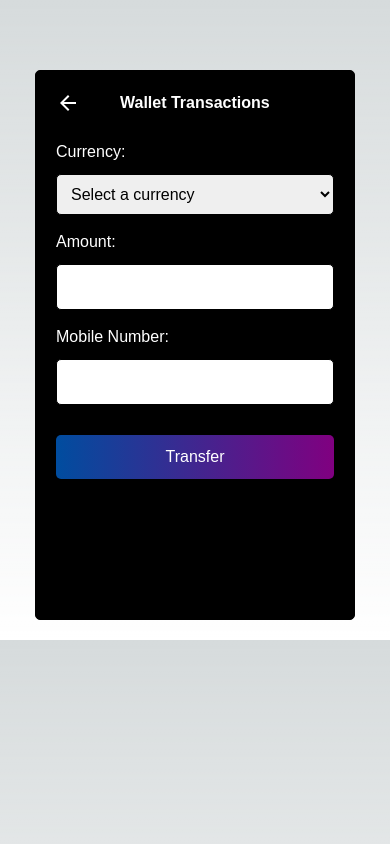
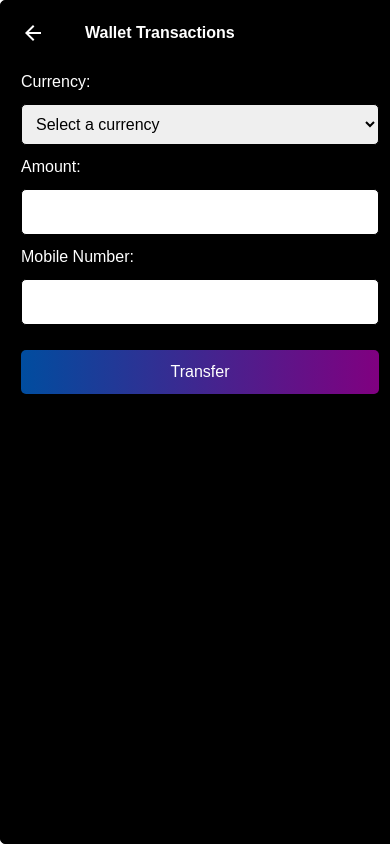
Before and after one commit to Ascenddefilabs-Dupay/transactiontype, a Next.js app in the folder frontend-transaction-type/: page /WalletTransactions in a window 390 px wide. Built offline with nearby package versions, Linux system fonts and the light colour scheme.

Commit message:
i made ui changes and added the upi payment in mobile number and changes in models

```diff
--- a/frontend-transaction-type/src/app/AddressBasedTransaction/AddressBasedTransactionForm.css
+++ b/frontend-transaction-type/src/app/AddressBasedTransaction/AddressBasedTransactionForm.css
@@ -10,19 +10,19 @@
 html, body {
   height: 100%;
   font-family: Arial, Helvetica, sans-serif;
-
+  overflow: hidden;
 }
 
 body {
   display: flex;
   justify-content: center;
   align-items: flex-start;
-  padding-top: 50px;
 }
 
 .address-based-transaction-form-container {
-  width:320px;
-  height: 550px;
+  width:400px;
+  height: 100vh;
+  margin: 0px auto;
 }
 
 .address-based-transaction-form {
@@ -30,7 +30,9 @@ body {
   padding: 20px;
   border-radius: 8px;
   box-shadow: 0px 4px 8px rgba(0, 0, 0, 0.5);
-  height: 550px;
+  width:400px;
+  margin: 0px auto;
+  height: 100vh;
 }
 
 .form-heading {
@@ -76,10 +78,6 @@ select {
   background: linear-gradient(90deg, #007bff9f, #800080);
   font-family: Arial, Helvetica, sans-serif;
   margin-top: 10px;
-}
-
-button:hover {
-  background-color: #005bb5;
 }
 
 .error-message {
--- a/frontend-transaction-type/src/app/QrScanner/qrcode.css
+++ b/frontend-transaction-type/src/app/QrScanner/qrcode.css
@@ -1,13 +1,25 @@
+* {
+  margin: 0;
+  padding: 0;
+  box-sizing: border-box;
+}
+
+html, body {
+  height: 100%;
+  font-family: Arial, Helvetica, sans-serif;
+  overflow: hidden;
+}
+
 .qr-scanner-container {
-  width: 320px;
-  margin: 50px auto;
+  width: 400px;
+  margin: 0px auto;
   padding: 25px;
   border: 1px solid #ddd;
   border-radius: 8px;
   text-align: center;
   background-color: black;
-  height: 550px;
-
+  height: 100vh;
+  overflow: hidden; /* Prevents scrolling */
 }
 
 .scan-button,
@@ -24,13 +36,11 @@
 .scan-button {
   background-color: #4caf50;
   color: white;
-  font-family: Arial, Helvetica, sans-serif;
 }
 
 .cancel-button {
   background-color: #f44336;
   color: white;
-  font-family: Arial, Helvetica, sans-serif;
 }
 
 .scanner-wrapper {
@@ -55,90 +65,39 @@
 .amount-form input {
   padding: 5px;
   color: black;
-  margin-bottom: 20x;
+  margin-bottom: 20px;
   font-family: Arial, Helvetica, sans-serif;
 }
 
-.amount-form button {
+.button_class {
   padding: 10px 20px;
   font-size: 16px;
   border: none;
   border-radius: 5px;
-  background-color: #2196f3;
   color: white;
   cursor: pointer;
-  margin-top: 20x;
+  margin-top: 20px;
   background: linear-gradient(90deg, #007bff9f, #800080);
   font-family: Arial, Helvetica, sans-serif;
-  margin-top: 15px;
 }
-.heading{
+
+.heading {
   color: white;
   font-weight: bold;
 }
 
-.amount_label{
+.amount_label {
   color: white;
   text-align: left;
 }
 
-.button_class{
-  margin-top: 10px;
-}
-
-.currency-form {
+.currency-form1 {
   margin: 0 auto;
   border: 1px solid black;
   border-radius: 5px;
   background-color: black;
   display: flex;
   flex-direction: column;
-}
-
-.currency-form .form-group {
-  margin-bottom: 15px;
-}
-
-.currency-form label {
-  display: block;
-  margin-bottom: 5px;
-  color: white;
-  text-align: left;
-  font-family: Arial, Helvetica, sans-serif;
-}
-
-.currency-form input,
-.currency-form select {
-  width: 100%;
-  padding: 10px;
-  margin-top: 5px;
-  border: 1px solid black;
-  border-radius: 5px;
-  box-sizing: border-box;
-  color: black;
-  font-family: Arial, Helvetica, sans-serif;
-}
-
-.currency-form button {
-  width: 100%;
-  padding: 10px;
-  background-color: #007bff;
-  color: black;
-  border: none;
-  border-radius: 5px;
-  cursor: pointer;
-  font-size: 16px;
-  background: linear-gradient(90deg, #007bff9f, #800080);
-  font-family: Arial, Helvetica, sans-serif;
-}
-
-.currency-form button:hover {
-  background-color: #0056b3;
-}
-.center-label{
-  text-align: center;
-  margin-bottom: 20px;
-  font-family: Arial, Helvetica, sans-serif;
 }
 
 .customAlert {
@@ -159,7 +118,6 @@
 
 .customAlert p {
   margin: 0 0 15px;
-  font-family: Arial, Helvetica, sans-serif;
 }
 
 .closeButton {
@@ -178,8 +136,28 @@
   color: #fff;
   font-size: 26px;
 }
-.back_container{
+
+.back_container {
   display: flex;
   flex-direction: row;
   margin-bottom: 20px;
 }
+
+.no-scroll {
+  overflow: hidden;
+}
+
+.currency_type_drop_down{
+  width: 100%;
+  padding: 8px;
+  font-size: 16px;
+  margin-top: 10px;
+}
+
+.currncy_name{
+    display: block;
+    margin-bottom: 8px;
+    color: white;
+    font-family: Arial, Helvetica, sans-serif;
+    text-align: left;
+}
--- a/frontend-transaction-type/src/app/WalletTransactionInterface/WalletTransaction.css
+++ b/frontend-transaction-type/src/app/WalletTransactionInterface/WalletTransaction.css
@@ -1,14 +1,26 @@
+* {
+  margin: 0;
+  padding: 0;
+  box-sizing: border-box;
+}
+
+body, html {
+  height: 100%;
+  overflow: hidden;
+}
+
+
 .wallet-transaction {
-  width: 320px;
-  margin: 50px auto;
-  padding: 25px;
+    width: 400px;
+    margin: 0px auto;
+    padding: 20px;
     border: 1px solid #ddd;
     border-radius: 8px;
     background-color: black;
-  height: 550px;
+    height: 100vh;
   }
 
-.wallet-transaction h2 {
+  .wallet-transaction_heading{
     text-align: center;
     margin-bottom: 20px;
     color: white;
@@ -18,6 +30,7 @@
 
   .form-group {
     margin-bottom: 15px;
+    flex-grow: 1;
   }
 
   label {
@@ -38,7 +51,6 @@ select {
     width: 100%;
     padding: 10px;
     font-size: 16px;
-  background-color: #007bff;
     color: #fff;
     border: none;
     border-radius: 4px;
@@ -52,3 +64,15 @@ button:disabled {
     background-color: #ccc;
     cursor: not-allowed;
   }
+
+  .setting_back_icon {
+    margin-right: 20px;
+    color: #fff;
+    font-size: 26px;
+  }
+
+  .back_container{
+    display: flex;
+    flex-direction: row;
+    margin-bottom: 20px;
+  }
--- a/frontend-transaction-type/src/app/WalletTransactionInterface/WalletTransactionInterface.js
+++ b/frontend-transaction-type/src/app/WalletTransactionInterface/WalletTransactionInterface.js
@@ -1,6 +1,7 @@
 import React, { useState } from 'react';
 import { useRouter } from 'next/navigation';
 import './WalletTransaction.css'; // Add this for styling
+import ArrowBackIcon from '@mui/icons-material/ArrowBack';
 
 const WalletTransaction = () => {
   const [paymentMethod, setPaymentMethod] = useState('');
@@ -20,9 +21,17 @@ const WalletTransaction = () => {
     }
   };
 
+  const handleBackClick = () => {
+    let redirectUrl = '/WalletTransactionInterface';
+    router.push(redirectUrl);
+  };
+
   return (
     <div className="wallet-transaction">
-      <h2>Wallet Transaction</h2>
+      <div className='back_container'>
+        <ArrowBackIcon className="setting_back_icon" onClick={handleBackClick} />
+        <h2 className='wallet-transaction_heading'>Wallet Transaction</h2>
+      </div>
       <div className="form-group">
         <label htmlFor="payment-method">Select Payment Method:</label>
         <select
--- a/frontend-transaction-type/src/app/WalletTransactions/WalletTransactions.css
+++ b/frontend-transaction-type/src/app/WalletTransactions/WalletTransactions.css
@@ -1,16 +1,28 @@
 /* src/CurrencyForm.css */
+* {
+  margin: 0;
+  padding: 0;
+  box-sizing: border-box;
+}
+
+
+body, html {
+  height: 100%;
+  overflow: hidden;
+}
+
 .currency-form {
-  width: 320px;
-  margin: 0 auto;
+  width: 400px;
+  margin: 0px auto;
   padding: 20px;
   border: 1px solid black;
   border-radius: 5px;
   background-color: black;
-  height: 550px;
+  height: 100vh;
 }
 
-.currency-form .form-group {
-  margin-bottom: 15px;
+.currency-form{
+  margin-bottom: 10px;
 }
 
 .currency-form label {
@@ -20,8 +32,8 @@
   font-family: Arial, Helvetica, sans-serif;
 }
 
-.currency-form input,
-.currency-form select {
+.currnecy_input,
+.currency_type {
   width: 100%;
   padding: 10px;
   margin-top: 5px;
@@ -30,6 +42,7 @@
   box-sizing: border-box;
   color: black;
   font-family: Arial, Helvetica, sans-serif;
+  margin-bottom: 10px;
 }
 
 .currency-form button {
--- a/frontend-transaction-type/src/app/WalletTransactions/WalletTransactions.js
+++ b/frontend-transaction-type/src/app/WalletTransactions/WalletTransactions.js
@@ -5,6 +5,7 @@ import { v4 as uuidv4 } from 'uuid'; // Import the uuid library
 import { QrReader } from 'react-qr-reader';
 import ArrowBackIcon from '@mui/icons-material/ArrowBack'; // Import the ArrowBackIcon
 import { useRouter } from 'next/navigation'
+import { useEffect } from 'react';
 
 const CurrencyForm = () => {
   const [mobileNumber, setMobileNumber] = useState('');
@@ -14,6 +15,19 @@ const CurrencyForm = () => {
   const [scanning, setScanning] = useState(false); // State to manage scanning state
   const [alertMessage, setAlertMessage] = useState('');
   const router = useRouter();
+
+  useEffect(() => {
+    // Load Razorpay script
+    const script = document.createElement('script');
+    script.src = "https://checkout.razorpay.com/v1/checkout.js";
+    script.async = true;
+    document.body.appendChild(script);
+
+    // Cleanup the script when component unmounts
+    return () => {
+        document.body.removeChild(script);
+    };
+}, []);
 
   const currencies = [
     { code: 'USD', name: 'United States Dollar' },
@@ -31,6 +45,40 @@ const CurrencyForm = () => {
       amount: params.get('amount') || '',
       currency: params.get('currency') || '',
     };
+  };
+  const initiateRazorpayPayment = () => {
+    if (window.Razorpay) {
+        const options = {
+            key: 'rzp_test_41ch2lqayiGZ9X', // Your Razorpay API Key
+            amount: parseFloat(amount) * 100, // Amount in paisa
+            currency: currency,
+            name: 'DUPAY',
+            description: 'Payment for currency conversion',
+            handler: function (response) {
+                alert(`Payment successful! Payment ID: ${response.razorpay_payment_id}`);
+                // Handle payment success
+            },
+            prefill: {
+                name: 'User Name',
+                email: 'user@example.com',
+                contact: 9703325819,
+            },
+            notes: {
+                address: 'Your Address',
+            },
+            theme: {
+                color: '#F37254',
+            },
+        };
+
+        const rzp1 = new window.Razorpay(options);
+        rzp1.open();
+    } else {
+        alert("Razorpay script not loaded.");
+    }
+  };
+  const handleContinue = () => {
+    router.push('/Currenciespage');
   };
 
   const handleScan = (result) => {
@@ -150,6 +198,7 @@ const CurrencyForm = () => {
           value={currency}
           onChange={(e) => setCurrency(e.target.value)}
           required
+          className='currency_type'
         >
           <option value="">Select a currency</option>
           {currencies.map((currency) => (
@@ -167,6 +216,7 @@ const CurrencyForm = () => {
           value={amount}
           onChange={(e) => setAmount(e.target.value)}
           required
+          className='currnecy_input'
         />
       </div>
 
@@ -184,13 +234,14 @@ const CurrencyForm = () => {
             }
           }}
           required
+          className='currnecy_input'
         />
       </div>
 
 
       </div>
 
-      <button type="submit">Transfer</button>
+      <button type="submit" onClick={initiateRazorpayPayment}>Transfer</button>
       {message && <p>{message}</p>} {/* Display success or error message */}
     </form>
   );
--- a/frontend-transaction-type/src/app/globals.css
+++ b/frontend-transaction-type/src/app/globals.css
@@ -4,8 +4,8 @@
 
 :root {
   --foreground-rgb: 0, 0, 0;
-  --background-start-rgb: 214, 219, 220;
-  --background-end-rgb: 255, 255, 255;
+  /* --background-start-rgb: 214, 219, 220;
+  --background-end-rgb: 255, 255, 255; */
 }
 
 @media (prefers-color-scheme: feSpotLight) {
@@ -24,8 +24,6 @@ body {
       rgb(var(--background-end-rgb))
     )
     rgb(var(--background-start-rgb));
-  padding: 20px;
-  margin-top: 50px;
 }
 
 @layer utilities {
```
Also changed, not shown: frontend-transaction-type/src/app/QrScanner/QrScanner.js (+22 -28 lines), 1 other file (tests, documents, lock files or other folders). Lines whose indentation alone changed are shown as unchanged.
